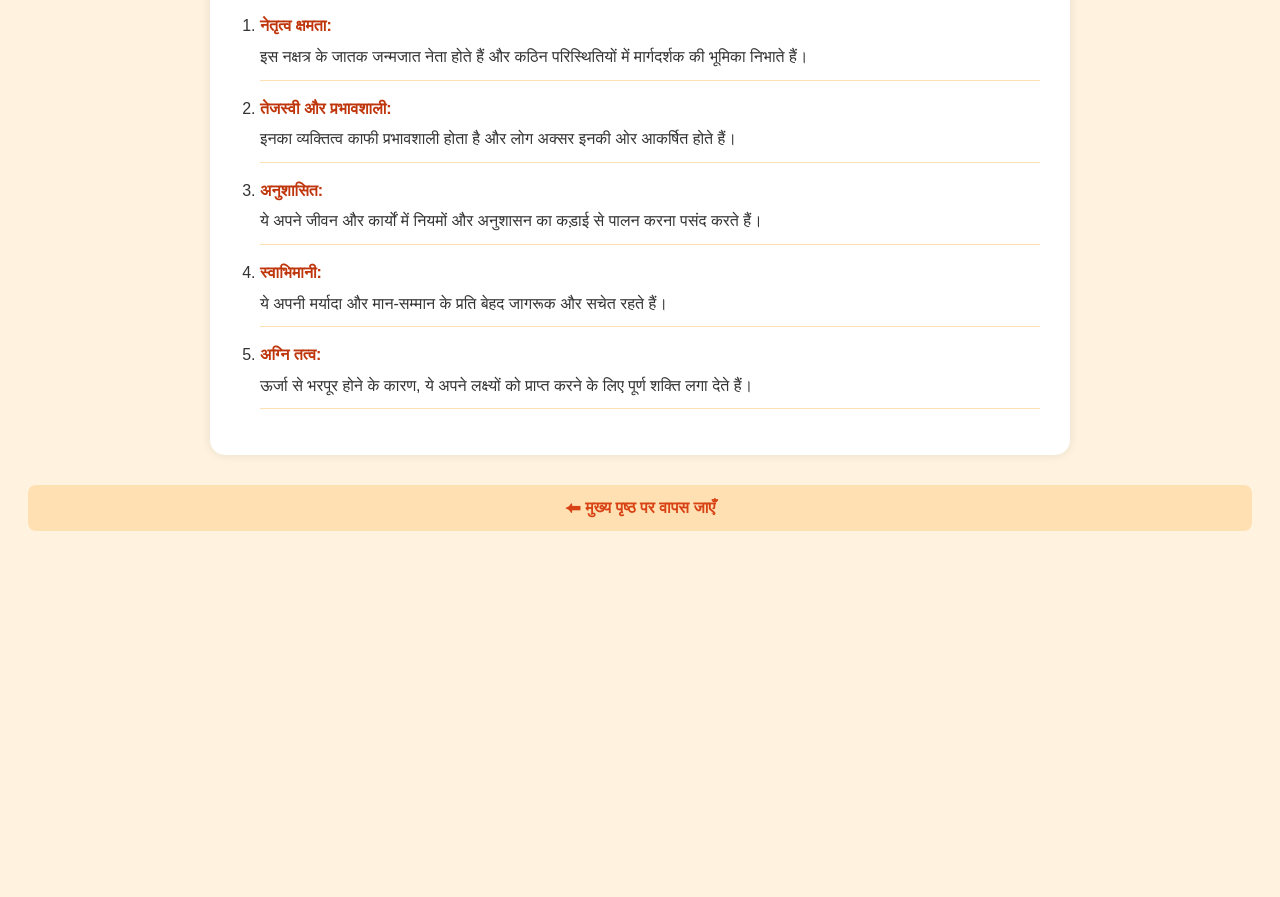
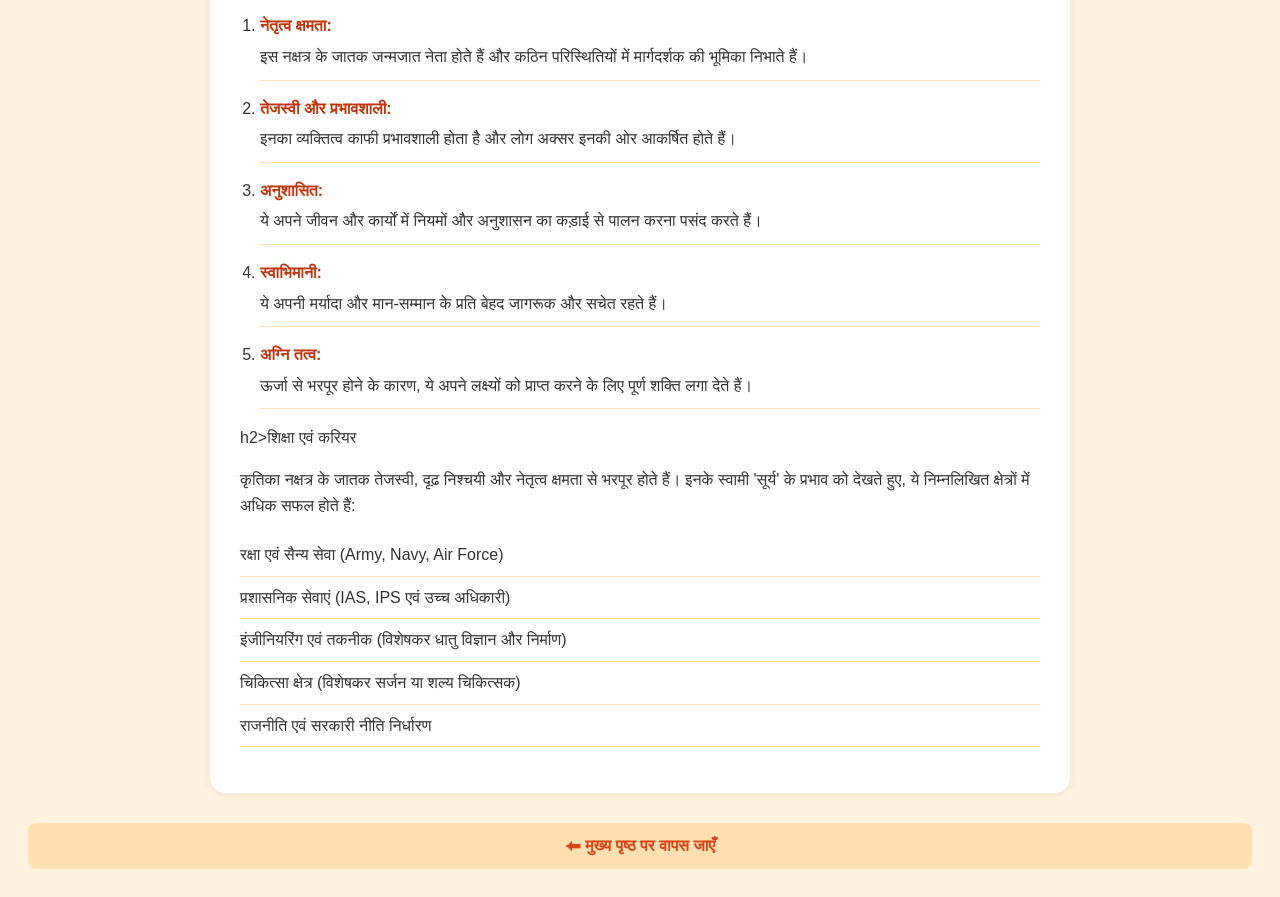
Before and after one commit to neerajsml1978-alt/Kalachakra-Grid-Algorithm, a plain HTML site: page nakshatras/krittika.html in a window 1280 px wide. Shown: the part 912-1809 px from the top of the page. Before the commit the page ends 1471 px from the top, so only its background shows below. Drawn offline with Linux system fonts and the light colour scheme.

Commit message:
Update krittika.html

```diff
--- a/nakshatras/krittika.html
+++ b/nakshatras/krittika.html
@@ -39,6 +39,15 @@
         <li><strong>स्वाभिमानी:</strong> ये अपनी मर्यादा और मान-सम्मान के प्रति बेहद जागरूक और सचेत रहते हैं।</li>
         <li><strong>अग्नि तत्व:</strong> ऊर्जा से भरपूर होने के कारण, ये अपने लक्ष्यों को प्राप्त करने के लिए पूर्ण शक्ति लगा देते हैं।</li>
     </ol>
+h2>शिक्षा एवं करियर</h2>
+<p>कृतिका नक्षत्र के जातक तेजस्वी, दृढ़ निश्चयी और नेतृत्व क्षमता से भरपूर होते हैं। इनके स्वामी 'सूर्य' के प्रभाव को देखते हुए, ये निम्नलिखित क्षेत्रों में अधिक सफल होते हैं:</p>
+<ul>
+    <li>रक्षा एवं सैन्य सेवा (Army, Navy, Air Force)</li>
+    <li>प्रशासनिक सेवाएं (IAS, IPS एवं उच्च अधिकारी)</li>
+    <li>इंजीनियरिंग एवं तकनीक (विशेषकर धातु विज्ञान और निर्माण)</li>
+    <li>चिकित्सा क्षेत्र (विशेषकर सर्जन या शल्य चिकित्सक)</li>
+    <li>राजनीति एवं सरकारी नीति निर्धारण</li>
+</ul>
 </div>
 <script src="sharescript.js"></script>
 <a href="../index.html" class="back-btn">⬅ मुख्य पृष्ठ पर वापस जाएँ</a>
```
